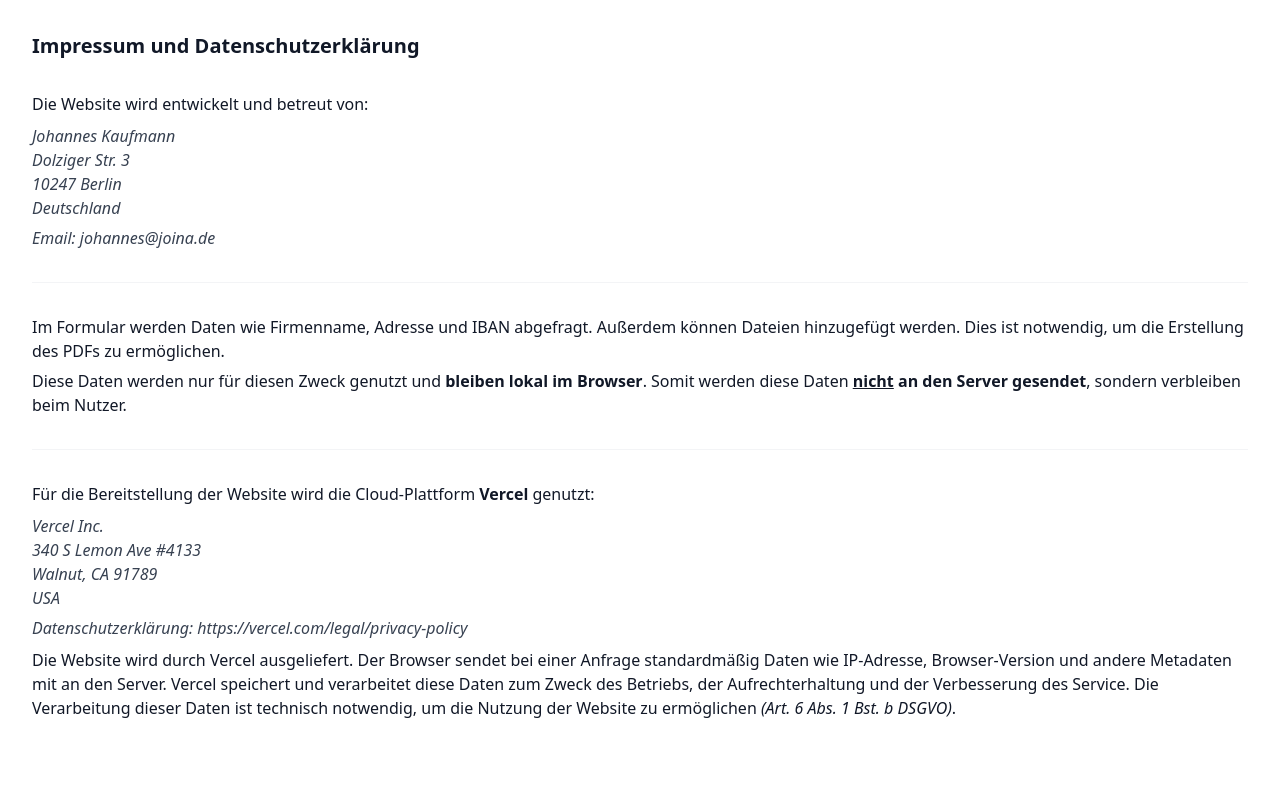
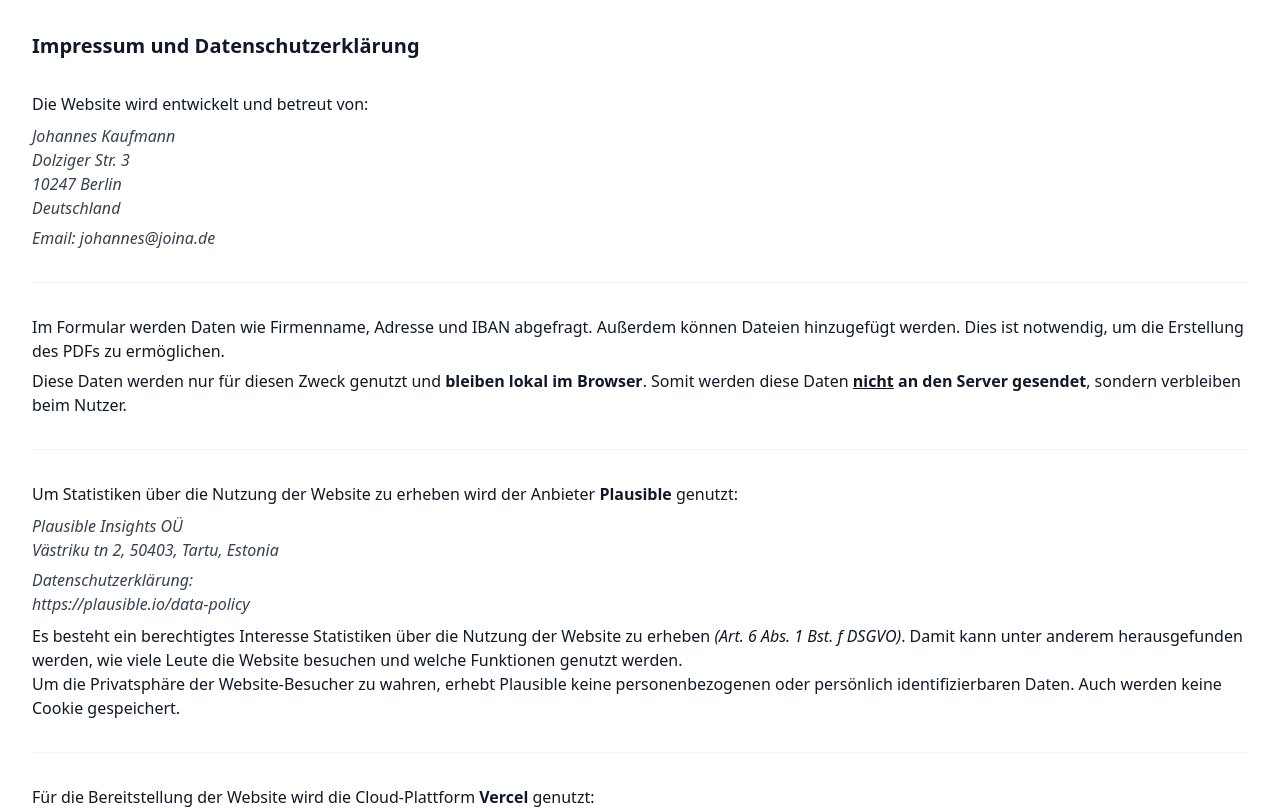
Before and after one commit to JohannesKaufmann/auslagenerstattung, a Next.js app: page /privacy in a window 1280 px wide. Shown: the top 809 px of the page. Built offline with nearby package versions, Linux system fonts and the light colour scheme.

Commit message:
add analytics with plausible

```diff
--- a/components/Attachments/Attachments.tsx
+++ b/components/Attachments/Attachments.tsx
@@ -10,8 +10,8 @@ const Attachments = ({ attachments = [], onDrop }) => {
 
       multiple: true,
       accept: {
-        "image/*": [],
-        "application/pdf": [],
+        // "image/*": [],
+        // "application/pdf": [],
       },
     }),
     [onDrop]
--- a/components/DataEntry/DataAttachments.tsx
+++ b/components/DataEntry/DataAttachments.tsx
@@ -6,14 +6,28 @@ import { RendererSchedulerContext } from "components/HiddenCanvas";
 import { handleFiles } from "lib/attachments";
 
 import Attachments from "components/Attachments/Attachments";
+import { usePlausible } from "next-plausible";
 
 const DataAttachments = ({ document, setDocument, update }) => {
+  const plausible = usePlausible();
   const scheduler = useContext(RendererSchedulerContext);
 
   const onDrop = useCallback(
     (acceptedFiles) => {
       const callbacks = {
         onAttachments: (attachments) => {
+          attachments.forEach((attachment) => {
+            console.info("Attachment:Add", attachment.filetype);
+
+            plausible("Attachment:Add", {
+              props: {
+                filetype: attachment.filetype,
+              },
+            });
+          });
+
+          // plausible()
+
           setDocument((d) => ({
             ...d,
             attachments: [...d.attachments, ...attachments],
@@ -46,7 +60,7 @@ const DataAttachments = ({ document, setDocument, update }) => {
 
       handleFiles(acceptedFiles, scheduler, callbacks);
     },
-    [scheduler]
+    [scheduler, plausible]
   );
 
   return (
--- a/components/DataEntry/DataCompany.tsx
+++ b/components/DataEntry/DataCompany.tsx
@@ -12,6 +12,7 @@ const DataCompany = ({ company, changeField }: IProps) => {
     <Fieldset title="Firma">
       <div className="grid grid-cols-3 gap-y-2 gap-x-4">
         <Input
+          name="company_name"
           label="Firmenname"
           autoComplete="organization"
           placeholder={placeholders.company.name}
@@ -25,6 +26,7 @@ const DataCompany = ({ company, changeField }: IProps) => {
           }}
         />
         <Input
+          name="company_street"
           label="Straße"
           autoComplete="address-line1"
           placeholder={placeholders.company.street}
@@ -39,6 +41,7 @@ const DataCompany = ({ company, changeField }: IProps) => {
         />
 
         <Input
+          name="company_zipcode"
           label="PLZ"
           autoComplete="postal-code"
           placeholder={placeholders.company.zipcode}
@@ -52,6 +55,7 @@ const DataCompany = ({ company, changeField }: IProps) => {
           }}
         />
         <Input
+          name="company_city"
           label="Ort"
           autoComplete="address-level1"
           placeholder={placeholders.company.city}
--- a/components/DataEntry/DataRecipient.tsx
+++ b/components/DataEntry/DataRecipient.tsx
@@ -13,6 +13,7 @@ const DataRecipient = ({ recipient, changeField }: IProps) => {
     <Fieldset title="Empfänger">
       <div className="grid grid-cols-3 gap-y-2 gap-x-4">
         <Input
+          name="recipient_account_owner"
           label="Kontoinhaber"
           autoComplete="name"
           placeholder={placeholders.recipient.account_owner}
@@ -27,6 +28,7 @@ const DataRecipient = ({ recipient, changeField }: IProps) => {
         />
 
         <Input
+          name="recipient_iban"
           label="IBAN"
           className="tabular-nums"
           placeholder={placeholders.recipient.iban}
@@ -40,6 +42,7 @@ const DataRecipient = ({ recipient, changeField }: IProps) => {
           }}
         />
         <Input
+          name="recipient_bic"
           label="BIC"
           className="tabular-nums"
           placeholder={placeholders.recipient.bic}
--- a/components/DataEntry/index.tsx
+++ b/components/DataEntry/index.tsx
@@ -9,6 +9,7 @@ import { Fieldset } from "components/Form";
 import { IDocument, dataURLToObjectURL } from "lib/state";
 import DataCompany from "./DataCompany";
 import DataRecipient from "./DataRecipient";
+import { usePlausible } from "next-plausible";
 
 const DataAttachments = dynamic(() => import("./DataAttachments"), {
   loading: () => <p className="py-10 text-center">Lade Anhänge...</p>,
@@ -26,6 +27,7 @@ const DataEntry = ({
   document: IDocument;
   [key: string]: any;
 }) => {
+  const plausible = usePlausible();
   const signatureRef = useRef();
 
   const onSignatureEnd = useCallback(() => {
@@ -66,9 +68,19 @@ const DataEntry = ({
 
       <form
         className="p-4 md:p-8"
-        onBlur={() => {
-          console.log("onblur");
+        onBlur={(evt) => {
           update();
+
+          const name = evt.target.name;
+          console.log(`Input:Blur ${JSON.stringify(name)}`);
+
+          if (name) {
+            plausible("Input:Blur", {
+              props: {
+                name: evt.target.name,
+              },
+            });
+          }
         }}
       >
         <DataCompany company={document.company} changeField={changeField} />
--- a/components/Introduction/index.tsx
+++ b/components/Introduction/index.tsx
@@ -1,3 +1,4 @@
+import { usePlausible } from "next-plausible";
 import React from "react";
 
 const questions = [
@@ -22,6 +23,7 @@ const questions = [
 ];
 
 const Introduction = () => {
+  const plausible = usePlausible();
   return (
     <header className="p-4 md:p-8 pb-0 md:pb-0 space-y-2">
       <h1 className="text-lg font-bold">Auslagenerstattung im Browser</h1>
@@ -57,7 +59,12 @@ const Introduction = () => {
         itemType="https://schema.org/FAQPage"
         className="p-4 rounded border border-gray-300"
       >
-        <summary>
+        <summary
+          className="cursor-pointer"
+          onClick={() => {
+            plausible("FAQ:Toggle");
+          }}
+        >
           <h2 itemProp="name" className="inline font-semibold">
             Häufige Fragen
           </h2>
--- a/components/PDF/Preview.tsx
+++ b/components/PDF/Preview.tsx
@@ -7,8 +7,11 @@ import { usePDF } from "@react-pdf/renderer";
 import ClientOnly from "components/ClientOnly";
 import { Button } from "components/Form";
 import { IDocument } from ".../../lib/state";
+import { usePlausible } from "next-plausible";
 
 const PreviewAndDownload = ({ children }) => {
+  const plausible = usePlausible();
+
   const [instance, updateInstance] = usePDF({
     document: children,
   });
@@ -26,6 +29,8 @@ const PreviewAndDownload = ({ children }) => {
       <div className="flex flex-col lg:flex-row justify-between space-y-2 lg:space-y-0">
         <Button
           onClick={() => {
+            plausible("PDF:Refresh");
+
             updateInstance();
           }}
           className={`${instance.loading ? "animate-pulse" : ""}`}
@@ -38,6 +43,9 @@ const PreviewAndDownload = ({ children }) => {
           primary
           href={instance.url}
           download="auslagenerstattung.pdf"
+          onClick={() => {
+            plausible("PDF:Download");
+          }}
         >
           PDF Herunterladen
         </Button>
--- a/components/Table/EditableCell.tsx
+++ b/components/Table/EditableCell.tsx
@@ -28,6 +28,13 @@ const EditableCell = ({
     setValue(initialValue);
   }, [initialValue]);
 
-  return <RawInput value={value} onChange={onChange} onBlur={onBlur} />;
+  return (
+    <RawInput
+      name={`cell_${id}`}
+      value={value}
+      onChange={onChange}
+      onBlur={onBlur}
+    />
+  );
 };
 export default EditableCell;
--- a/components/Table/EditableMoneyCell.tsx
+++ b/components/Table/EditableMoneyCell.tsx
@@ -11,6 +11,7 @@ const EditableMoneyCell = ({
 }) => {
   return (
     <CurrencyInput
+      name={`cell_${id}`}
       customInput={RawInput}
       className="text-right tabular-nums"
       placeholder={formatAmount(0)}
--- a/package.json
+++ b/package.json
@@ -16,6 +16,7 @@
     "@react-pdf/renderer": "^2.1.1",
     "async-mutex": "^0.3.2",
     "next": "^12.1.6",
+    "next-plausible": "^3.10.1",
     "pdfjs-dist": "^2.13.216",
     "react": "^18.1.0",
     "react-currency-input-field": "^3.6.4",
--- a/pages/_app.js
+++ b/pages/_app.js
@@ -1,6 +1,11 @@
 import "../styles/globals.css";
+import PlausibleProvider from "next-plausible";
 
 // This default export is required in a new `pages/_app.js` file.
 export default function MyApp({ Component, pageProps }) {
-  return <Component {...pageProps} />;
+  return (
+    <PlausibleProvider domain="auslagenerstattung-vorlage.de">
+      <Component {...pageProps} />
+    </PlausibleProvider>
+  );
 }
--- a/pages/privacy.tsx
+++ b/pages/privacy.tsx
@@ -12,6 +12,11 @@ Walnut, CA 91789
 USA`;
 
 const VERCEL_PRIVACY = "https://vercel.com/legal/privacy-policy";
+
+const PLAUSIBLE_ADDR = `Plausible Insights OÜ
+Västriku tn 2, 50403, Tartu, Estonia`;
+
+const PLAUSIBLE_PRIVACY = "https://plausible.io/data-policy";
 
 const PrivacyPage = () => {
   return (
@@ -55,11 +60,36 @@ const PrivacyPage = () => {
 
         <div>
           <p>
+            Um Statistiken über die Nutzung der Website zu erheben wird der
+            Anbieter <span className="font-semibold">Plausible</span> genutzt:
+          </p>
+          <EntityCard entity={PLAUSIBLE_ADDR}>
+            Datenschutzerklärung:
+            <br />
+            <Link href={PLAUSIBLE_PRIVACY}>{PLAUSIBLE_PRIVACY}</Link>
+          </EntityCard>
+          <p>
+            Es besteht ein berechtigtes Interesse Statistiken über die Nutzung
+            der Website zu erheben <LegalQuote place="Art. 6 Abs. 1 Bst. f" />.
+            Damit kann unter anderem heraus&shy;gefunden werden, wie viele Leute
+            die Website besuchen und welche Funktionen genutzt werden.
+            <br />
+            Um die Privatsphäre der Website-Besucher zu wahren, erhebt Plausible
+            keine personen&shy;bezogenen oder persönlich identifizierbaren
+            Daten. Auch werden keine Cookie gespeichert.
+          </p>
+        </div>
+
+        <Divider />
+
+        <div>
+          <p>
             Für die Bereitstellung der Website wird die Cloud-Plattform{" "}
             <span className="font-semibold">Vercel</span> genutzt:
           </p>
           <EntityCard entity={VERCEL_ADDR}>
-            Datenschutzerklärung:{" "}
+            Datenschutzerklärung:
+            <br />
             <Link href={VERCEL_PRIVACY}>{VERCEL_PRIVACY}</Link>
           </EntityCard>
           <p>
```
Also changed, not shown: 1 other file (tests, documents, lock files or other folders).
